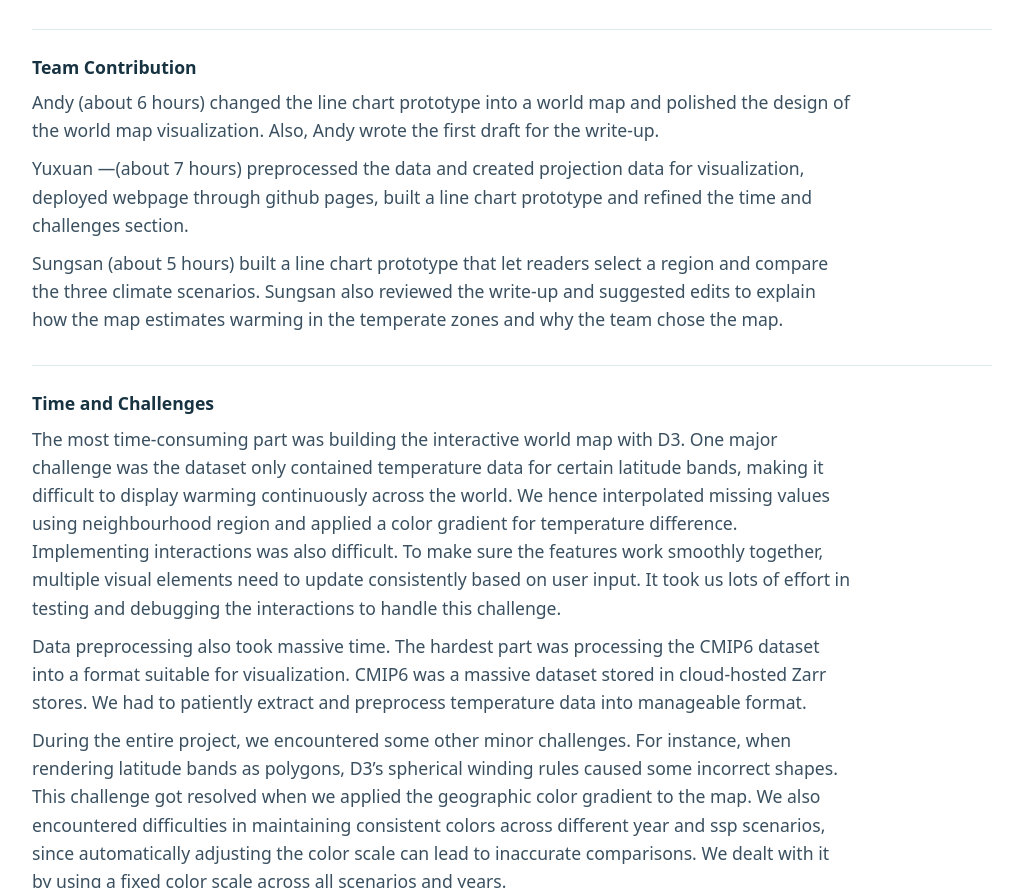
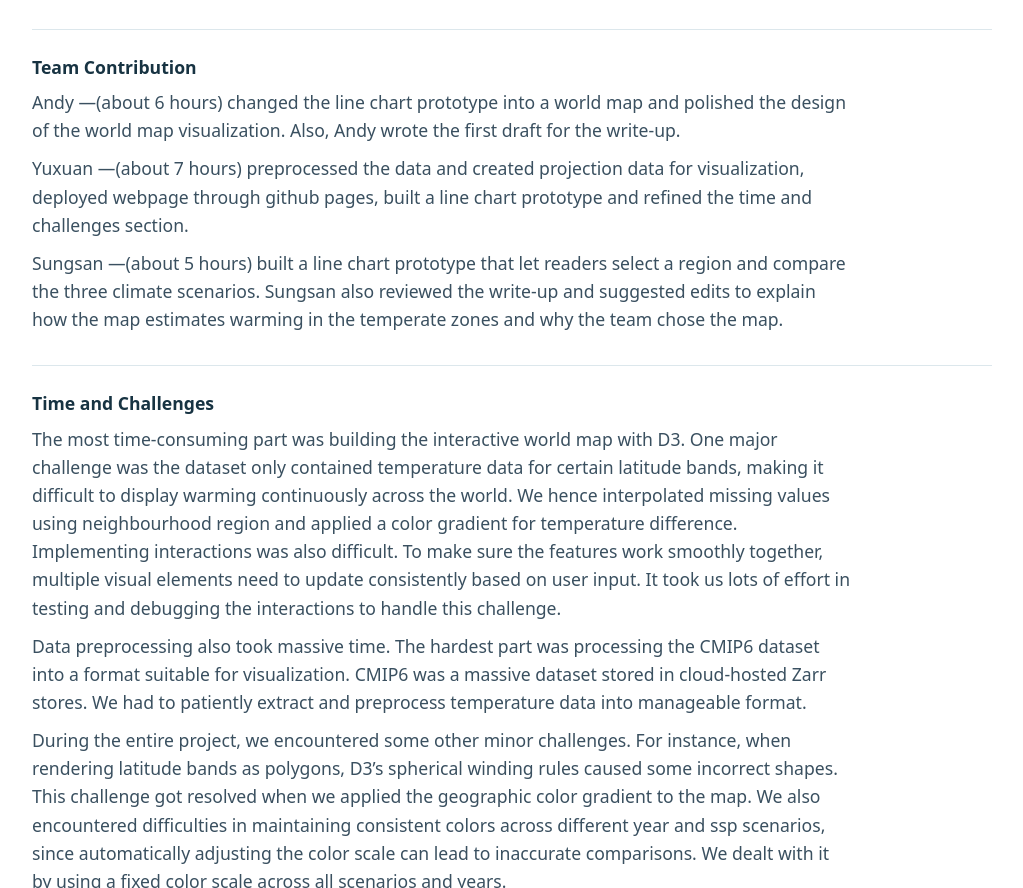
Before and after one commit to Waxicoar/Interactive-Visualization, a plain HTML site: page index.html in a window 1280 px wide. Shown: the part 2170-3058 px from the top of the page, without its empty margins (128-1151 px from the left). Drawn offline with nearby package versions, Linux system fonts and the light colour scheme; no server answers.

Commit message:
Update index.html

```diff
--- a/index.html
+++ b/index.html
@@ -69,9 +69,9 @@
 
         <section class="writeup">
             <h2>Team Contribution</h2>
-            <p>Andy (about 6 hours) changed the line chart prototype into a world map and polished the design of the world map visualization. Also, Andy wrote the first draft for the write-up.</p>
+            <p>Andy —(about 6 hours) changed the line chart prototype into a world map and polished the design of the world map visualization. Also, Andy wrote the first draft for the write-up.</p>
             <p>Yuxuan —(about 7 hours)  preprocessed the data and created projection data for visualization, deployed webpage through github pages, built a line chart prototype and refined the time and challenges section.</p>
-            <p>Sungsan (about 5 hours) built a line chart prototype that let readers select a region and compare the three climate scenarios. Sungsan also reviewed the write-up and suggested edits to explain how the map estimates warming in the temperate zones and why the team chose the map.</p>
+            <p>Sungsan —(about 5 hours) built a line chart prototype that let readers select a region and compare the three climate scenarios. Sungsan also reviewed the write-up and suggested edits to explain how the map estimates warming in the temperate zones and why the team chose the map.</p>
         </section>
 
         <section class="writeup">
```
